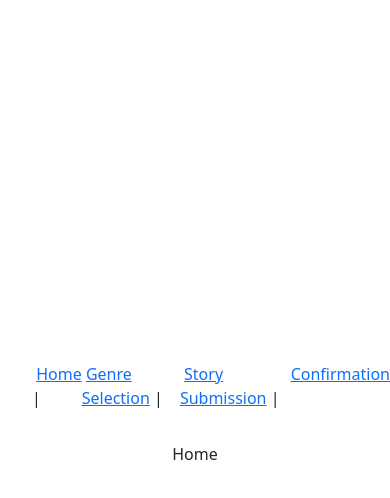
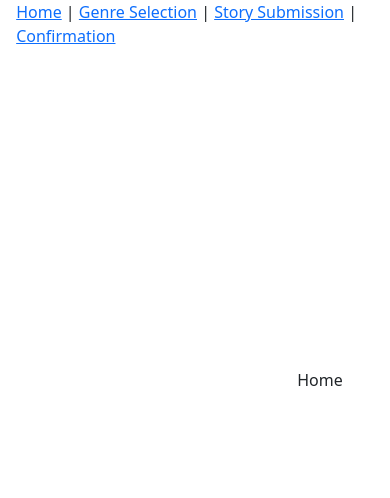
Before and after one commit to AplUSAndmINUS/beta-hive-story-submission, a React (Create React App) app: page / in a window 390 px wide. Shown: the top 498 px of the page. Built offline with nearby package versions, Linux system fonts and the light colour scheme.

Commit message:
set up project breakpoints

```diff
--- a/src/App.tsx
+++ b/src/App.tsx
@@ -2,6 +2,7 @@ import React from 'react';
 import { BrowserRouter as Router, Route, Routes } from 'react-router-dom';
 
 import { routes } from './routes/routes';
+import NotFound from './pages/404/404';
 
 import Menu from './components/menu/menu';
 
@@ -11,11 +12,14 @@ const App: React.FC = () => {
   return (
     <Router>
       <Menu />
-      <Routes>
-        {routes.map((route) => (
-          <Route key={route.path} path={route.path} element={route.element} />
-        ))}
-      </Routes>
+      <div className='App-Main'>
+        <Routes>
+          {routes.map((route) => (
+            <Route key={route.path} path={route.path} element={route.element} />
+          ))}
+          <Route path='*' element={<NotFound />} />
+        </Routes>
+      </div>
     </Router>
   );
 };
--- a/src/components/menu/menu.tsx
+++ b/src/components/menu/menu.tsx
@@ -5,19 +5,19 @@ import { routes } from '../../routes/routes';
 
 export const Menu: React.FC = () => {
   return (
-    <>
-      <ul style={{ display: 'flex', flexDirection: 'row', paddingBottom: '1rem' }}>
+    <div className='container sticky-top'>
+      <ul className='nav'>
         {routes
           .filter((route) => route.path !== undefined && route.path !== '*')
           .map((route) => (
-            <li key={route.path}>
+            <li key={route.path} className='nav-item'>
               &nbsp;
               <Link to={route.path || '#'}>{route.name}</Link>
               {route.name !== 'Confirmation' ? ' | ' : ''}
             </li>
           ))}
       </ul>
-    </>
+    </div>
   );
 };
 
--- a/src/styles/_app.scss
+++ b/src/styles/_app.scss
@@ -5,24 +5,35 @@
 @import 'bootstrap/dist/css/bootstrap.min.css';
 
 // breakpoints
-$mobile: 360px;
-$tablet: 768px;
+$mobile: 600px;
+$tablet: 900px;
 $desktop: 1200px;
+$large-desktop: 1600px;
 
 // start styles
 #root {
-  display: flex;
-  flex-direction: column;
-  align-items: center;
-  justify-content: center;
   height: 100vh;
   width: 100vw;
   background-color: transparent; // made transparent to allow WP backgrounds to come through
 }
 
-.App {
+.App-Main {
   max-width: $desktop;
   display: flex;
+  flex-direction: column;
   align-items: center;
   justify-content: center;
+  padding: 20rem 30rem;
+
+  @media screen and (max-width: $mobile) {
+    padding: 1rem;
+  }
+
+  @media screen and (max-width: $tablet) {
+    padding: 15rem;
+  }
+
+  @media screen and (max-width: $desktop) {
+    padding: 20rem;
+  }
 }
--- a/src/styles/_spacing.scss
+++ b/src/styles/_spacing.scss
@@ -7,6 +7,7 @@ $base-16: 1rem;
 $base-24: 1.5rem;
 $base-32: 2rem;
 $base-64: 3rem;
+$base-body: 6rem;
 
 // z-index values
 $z-index-lowest: -999;
@@ -16,3 +17,9 @@ $z-index-1: 1;
 $z-index-med: 16;
 $z-index-high: 90;
 $z-index-highest: 999;
+
+// universal breakpoints
+$mobile: 600px;
+$tablet: 900px;
+$desktop: 1200px;
+$large-desktop: 1600px;
```
